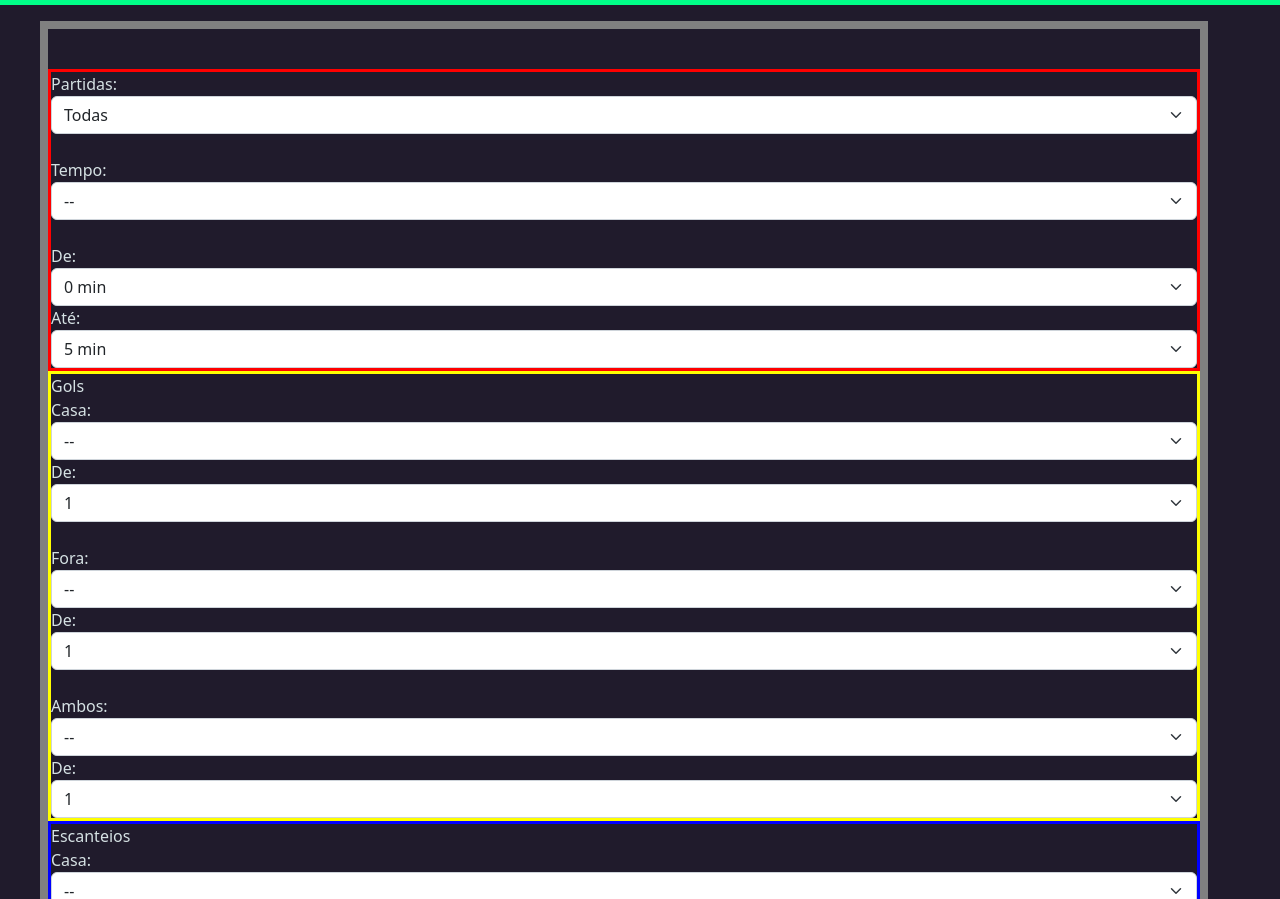
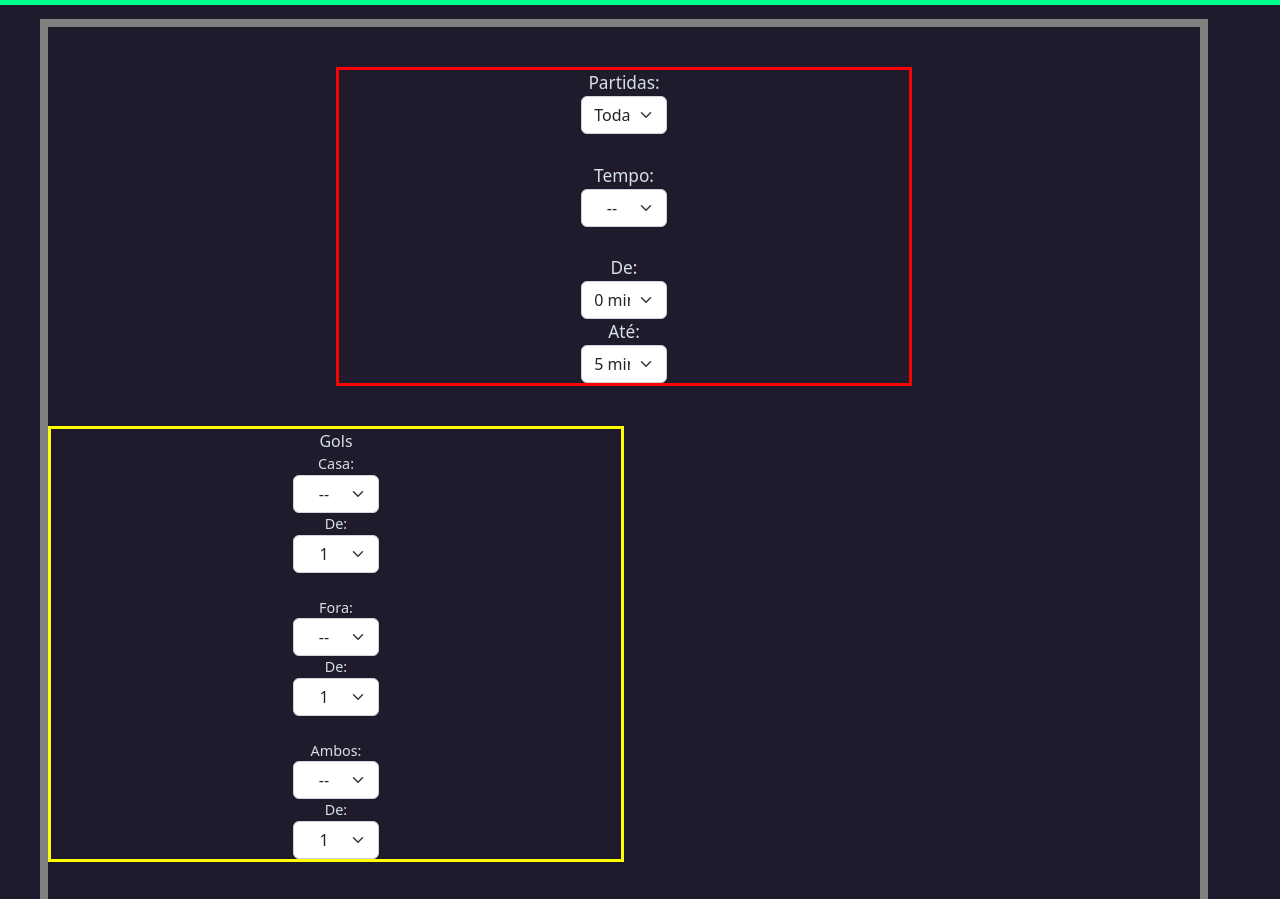
Before and after one commit to Alescrmnt/Tips, a plain HTML site: page Index.html in a window 1280 px wide. Shown: the part 51-950 px from the top of the page. Drawn offline with nearby package versions, Linux system fonts and the light colour scheme.

Commit message:
Update Index.css

```diff
--- a/Index.css
+++ b/Index.css
@@ -9,6 +9,7 @@ body {
     font-family: 'Noto Sans', sans-serif;
     background-color: #201b2c;
     color: #f0ffffde;
+    padding-top: 70px
 }
 
 .header {
@@ -31,33 +32,97 @@ body {
 
 .custom-navbar-text-color {
     color: black;
-    /* Substitua 'white' pela cor desejada */
 }
 
 .custom-navbar-font {
     font-family: 'Arial', sans-serif;
 }
 
+/* primeiro  1*/
 .primeiro{
     border: 3px solid red;
-    margin-top: 5vh
+    margin-top: 5vh;
+    width:50%;
+    margin-left: 25%;
+    font-size: 120%;
+   /**/ display: flex;
+    flex-direction: column;
+    align-items: center;
+    justify-content: center;
+    text-align: center;
 }
 
+.primeiro select{
+  width: 15%;
+  text-align: center;
+}
+
+.primeiro-block{
+  display: flex
+}
+
+/* Segundo  2*/
 .segundo{
     border: 3px solid yellow;
+    width:50%;
+    margin-top: 5vh;
+    /**/display: flex;
+    flex-direction: column;
+    align-items: center;
+    justify-content: center;
+    text-align: center;
 }
+
+.segundo select{
+  width: 15%;
+  text-align: center;
+}
+
+label{
+  font-size: 90%
+}
+
+.font{
+  font-size: 130%
+}
+
+/* Terceiro  3*/
 
 .terceiro{
     border: 3px solid blue;
+    width:50%;
+    margin-top: 5vh;
 }
 
+.terceiro select{
+  width: 15%;
+  text-align: center;
+}
+
+/* Quarto  4*/
 .quarto{
     border: 3px solid pink;
+    width:50%;
+    margin-top: 5vh;
 }
 
+/* Quinto  5*/
+.quinto{
+  border: 3px solid black;
+  width:50%;
+  margin-top: 5vh;
+}
+
+/* Sexto  6*/
+.sexto{
+  border: 3px solid orange;
+  width:50%;
+  margin-top: 5vh;
+}
+
+/* Geral --*/
 .geral{
     border: 8px solid gray;
     margin-left: 5vh;
     margin-right: 9vh;
-    margin-top: 9vh;
 }
```
